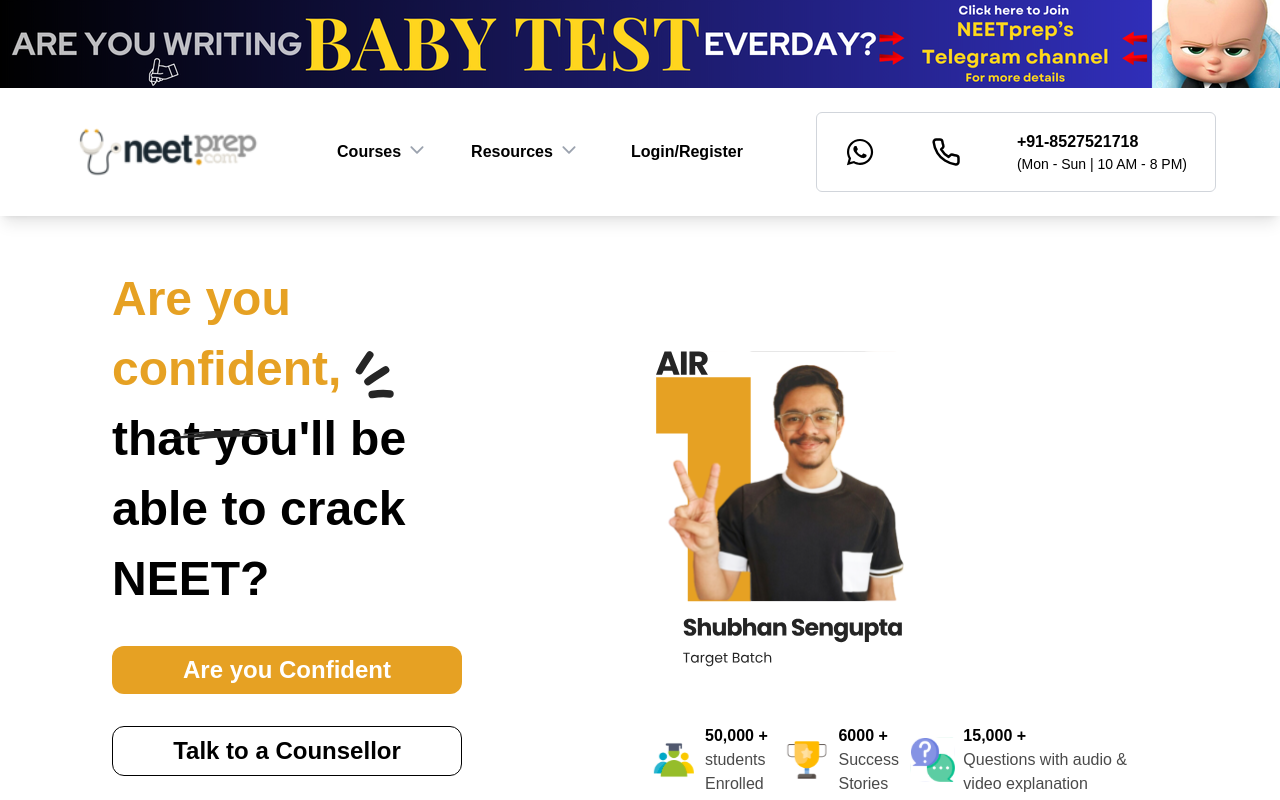
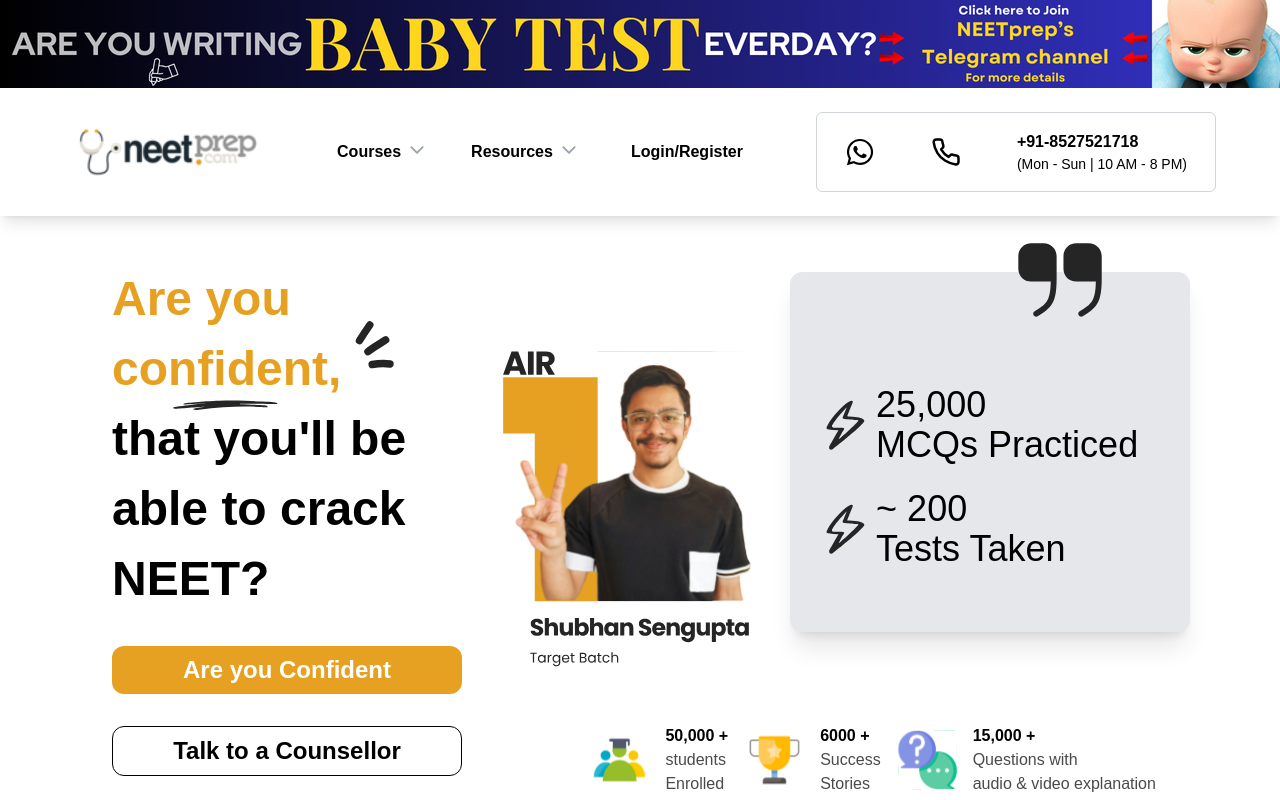
Before and after one commit to prashantsrana803/project1, a Next.js app: page / in a window 1280 px wide. Shown: the top 800 px of the page. Built offline with nearby package versions, Linux system fonts and the light colour scheme.

Commit message:
HeroSeciton mobile responsive

```diff
--- a/src/components/Footer.jsx
+++ b/src/components/Footer.jsx
@@ -186,7 +186,7 @@ const MyFooter = () => {
             />
             <Footer.LinkGroup col className="text-white">
               <Footer.Link href="#">About Us</Footer.Link>
-              <Footer.Link href="#">Terms of Use</Footer.Link>
+              <Footer.Link href="#">Terms & Conditions</Footer.Link>
               <Footer.Link href="#">Privacy Policy</Footer.Link>
               <Footer.Link href="#">Refund Policy</Footer.Link>
             </Footer.LinkGroup>
--- a/src/components/HeroSection.jsx
+++ b/src/components/HeroSection.jsx
@@ -3,15 +3,29 @@ import React from "react";
 import air1 from "../../public/hero/air1.svg";
 import arrow from "../../public/hero/confident-arrow.svg";
 import bar from "../../public/hero/confident-bar.svg";
+import quotation from "../../public/hero/quotation-mark.svg";
+import lightning from "../../public/hero/lightning.svg";
 import group from "../../public/hero/group.svg";
 import trophy from "../../public/hero/trophy.svg";
 import chat from "../../public/hero/chat.svg";
+import Slider from "react-slick";
 
 const HeroSection = () => {
+  const settings = {
+    dots: false,
+    arrows:false,
+    infinite: true,
+    speed: 2500,
+    slidesToShow: 1,
+    slideToScroll: 1,
+    autoplay: true,
+    autoplaySpeed: 2500,
+  }
+
   return (
-    <div className="hidden lg:block my-12 mx-28">
-      <div className="grid grid-cols-2 gap-5">
-        <div className="flex flex-col w-[350px]">
+    <div className="mx-8 my-12 sm:ml-28">
+      <div className="grid sm:grid-cols-3 grid-cols-1 gap-0 sm:gap-5">
+        <div className="flex flex-col sm:w-[350px]">
           <div className="font-extrabold leading-[70px] text-5xl">
             <span className="text-[#E6A123]">Are you confident,</span>
             <br />
@@ -21,14 +35,14 @@ const HeroSection = () => {
               alt="bar"
               width={150}
               height={10}
-              className="absolute top-[360px] left-[150px] "
+              className="absolute top-[210px] left-[100px] sm:top-[330px] sm:left-[150px] "
             />
             <Image
               src={arrow}
               alt="arrow"
               width={90}
               height={10}
-              className="absolute top-[330px] left-[330px]"
+              className="absolute top-[180px] left-[260px] sm:top-[300px] sm:left-[330px]"
             />
           </div>
           <button className="bg-[#E6A123] rounded-xl text-white font-semibold text-2xl py-2 mt-8">
@@ -38,28 +52,71 @@ const HeroSection = () => {
             Talk to a Counsellor
           </button>
         </div>
-        <div className="flex flex-col ">
-          <Image src={air1} alt="air1" height={450} width={265} />
-          <div className="flex flex-row">
-            <span className="flex flex-row">
-              <Image src={group} alt="air1" height={450} width={50} />
-              <span className="font-extrabold pl-2 ">
+
+        <div className="flex flex-col col-span-2 ">
+
+          {/* Image */}
+
+          <div className="flex flex-col sm:flex-row sm:gap-5">
+            <Image src={air1} alt="air1" height={200} width={265} />
+
+            {/* border */}
+
+            <div className=" border border-1 rounded-xl bg-gray-200 my-2 mx-2 sm:w-[400px] sm:h-[360px] shadow-xl">
+              <Image src={quotation} alt="quotation" width={100} height={100}
+                className="absolute top-[1155px] right-[70px] sm:top-[230px] sm:right-[170px]" />
+                <Slider {...settings}>
+                <div className="py-28 text-4xl font-light">
+                  <div className="flex flex-row">
+                    <Image src={lightning} alt='lightning' height={60} width={60} />
+                    <div className="flex flex-col ">
+                      <span>25,000&nbsp;</span>
+                      <span>MCQs Practiced</span>
+                    </div>
+                  </div>
+                  <div className="flex flex-row mt-6">
+                    <Image src={lightning} alt='lightning' height={60} width={60} />
+                    <div className="flex flex-col">
+                      <span>~ 200&nbsp;</span>
+                      <span>Tests Taken</span>
+                    </div>
+                  </div>
+                </div>
+                <div className="text-5xl mt-12 px-4">
+                  <div className="font-light text-lg w-36">Kyuki NEET main selection to</div>
+                <span className="font-extrabold"> MCQ <br />practice
+                  <span className="font-extralight"> aur</span> <br />
+                 Testing se hi hota hai</span>
+                </div>
+            </Slider>
+            </div>
+          </div>
+          <div className="flex sm:flex-row flex-col justify-center gap-4 mt-8 sm:mt-0">
+            <span className="flex">
+              <Image src={group} alt="air1" height={50} width={60} />
+              <span className="font-extrabold pl-4 ">
                 50,000 +<br />
-                <span className="font-light text-[#4a4a4a]">students Enrolled</span>
+                <span className="font-light text-[#4a4a4a]">
+                  students <br /> Enrolled
+                </span>
               </span>
             </span>
-            <span className="flex flex-row">
-              <Image src={trophy} alt="air1" height={450} width={50} />
-              <span className="font-extrabold pl-2 ">
+            <span className="flex">
+              <Image src={trophy} alt="air1" height={50} width={60} />
+              <span className="font-extrabold pl-4 ">
                 6000 +<br />
-                <span className="font-light text-[#4a4a4a]">Success Stories</span>
+                <span className="font-light text-[#4a4a4a]">
+                  Success <br /> Stories
+                </span>
               </span>
             </span>
-            <span className="flex flex-row">
-              <Image src={chat} alt="air1" height={450} width={50} />
-              <span className="font-extrabold pl-2 ">
+            <span className="flex">
+              <Image src={chat} alt="air1" height={50} width={60} />
+              <span className="font-extrabold pl-4 ">
                 15,000 +<br />
-                <span className="font-light text-[#4a4a4a]">Questions with audio & video explanation</span>
+                <span className="font-light text-[#4a4a4a]">
+                  Questions with <br /> audio & video explanation
+                </span>
               </span>
             </span>
           </div>
@@ -69,4 +126,4 @@ const HeroSection = () => {
   );
 };
 
-export default HeroSection;
+export default HeroSection
--- a/src/components/Impact.jsx
+++ b/src/components/Impact.jsx
@@ -72,7 +72,7 @@ const Impact = () => {
                     <div className="font-light">Impact of </div>
                     <div className="font-extrabold">&nbsp;NEET Prep</div>
                 </div>
-                <div className="mx-2">
+                <div className="mx-8">
                     {/* slider */}
                     <Slider {...settings} >
                         {data.map((d ) => (
```
Also changed, not shown: public/hero/lightning.svg (added), public/hero/quotation-mark.svg (added).
